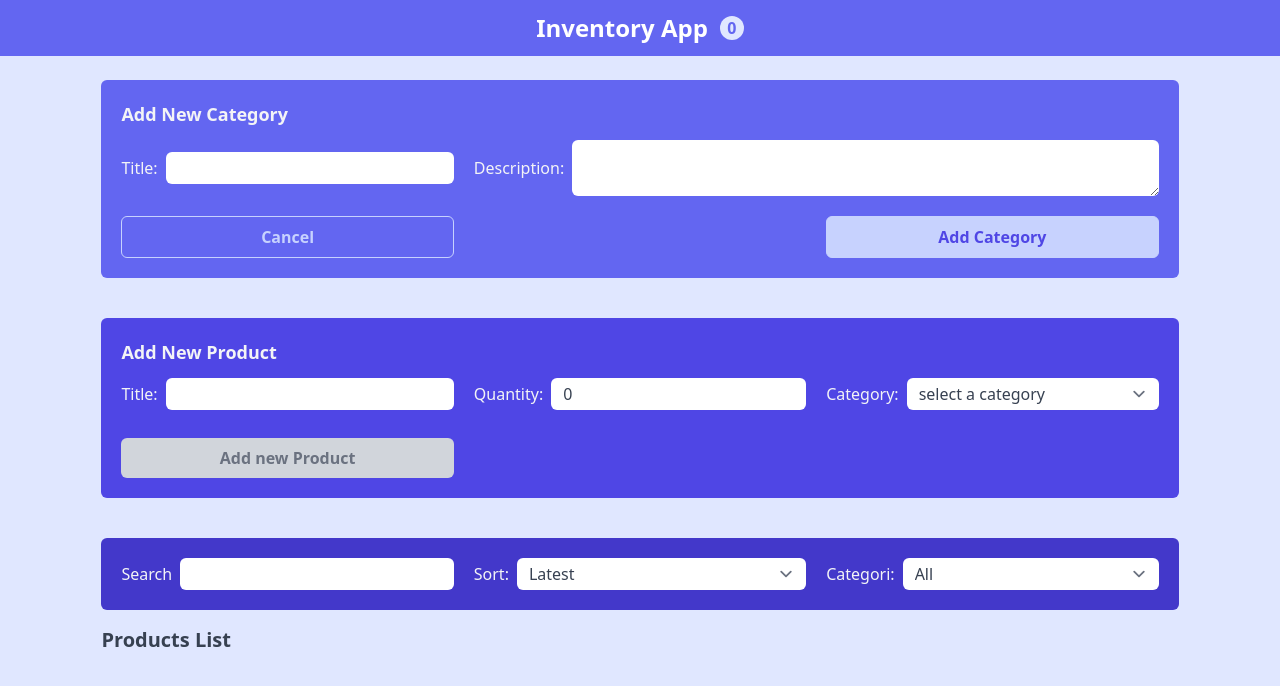
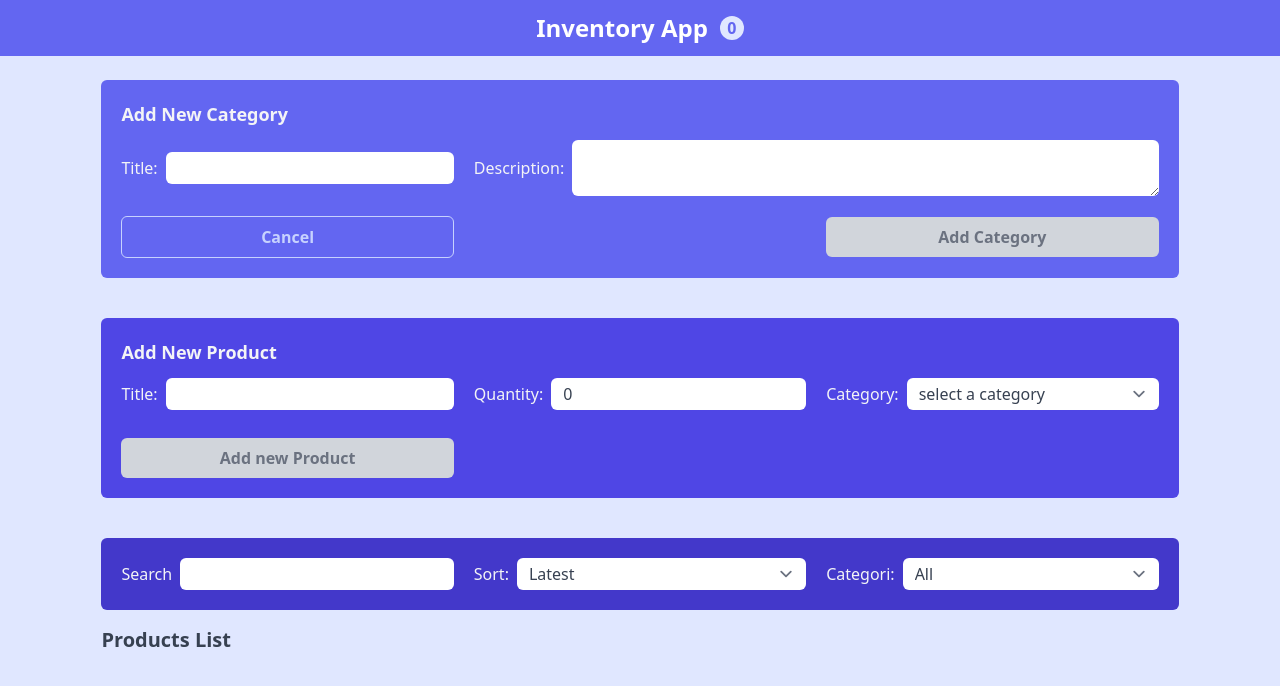
Before and after one commit to setykarimi/InventoryApp, a React (Create React App) app: page / in a window 1280 px wide. Both pictures are taken after a click on the button "Add new Category!". Shown: the top 686 px of the page. Built offline with nearby package versions, Linux system fonts and the light colour scheme.

Commit message:
Add errors and submit for form, Add form tag for adding category

```diff
--- a/src/components/Category.js
+++ b/src/components/Category.js
@@ -10,7 +10,7 @@ const CategoryForm = ({ setCategories }) => {
     });
 
     const changeInputHandler = ({ target }) => {
-        if(target.value !== ""){
+        if (target.value !== "") {
             setCategoryFormData({ ...categoryFormData, [target.name]: target.value })
         }
     };
@@ -30,7 +30,7 @@ const CategoryForm = ({ setCategories }) => {
 
     const validationSchema = Yup.object({
         title: Yup.string().required("Title is required"),
-        description: Yup.number().required("Description is required")
+        description: Yup.string().required("Description is required")
     })
 
     const formik = useFormik({
@@ -46,39 +46,49 @@ const CategoryForm = ({ setCategories }) => {
             <div className={`mb-6 bg-indigo-500 p-5 rounded-md ${isShow ? "" : "hidden"}`}>
                 <h2 className="font-bold text-lg text-left text-gray-100 mb-3">Add New Category</h2>
 
-                <div className="grid grid-cols-1 md:grid-cols-3 gap-5 justify-center items-center">
+                <form onSubmit={formik.handleSubmit}>
+                    <div className="grid grid-cols-1 md:grid-cols-3  md:gap-5 gap-6  justify-center items-center">
+                        <div className="flex flex-col relative">
                             <div className="flex justify-between items-center space-x-2">
                                 <label className="text-md text-gray-100">Title: </label>
                                 <input
                                     type="text"
                                     name="title"
-                            value={categoryFormData.title}
-                            onChange={changeInputHandler}
                                     className="rounded-md py-1 border-0 focus:border-0 focus:outline-0 w-full"
+                                    {...formik.getFieldProps('title')}
                                 />
                             </div>
-                    <div className="flex md:col-span-2 justify-between items-center space-x-2">
+                            {formik.errors.title && formik.touched.title &&
+                                <p className="absolute top-8 text-red-400 text-sm">{formik.errors.title}</p>}
+                        </div>
+
+                        <div className="flex flex-col relative md:col-span-2">
+                            <div className="flex  justify-between items-center space-x-2">
                                 <label className="text-md text-gray-100">Description: </label>
                                 <textarea
                                     name="description"
-                            value={categoryFormData.description}
-                            onChange={changeInputHandler}
                                     className="rounded-md py-1 border-0 focus:border-0 focus:outline-0 w-full"
+                                    {...formik.getFieldProps('description')}
                                 />
                             </div>
+                            {formik.errors.description && formik.touched.description &&
+                                <p className="absolute top-14 text-red-400 text-sm">{formik.errors.description}</p>}
+                        </div>
+
                         <button
                             className="border border-indigo-200 py-2 font-bold rounded-md text-indigo-200 hover:bg-indigo-200 hover:text-indigo-600 transition ease-in md:col-start-1 md:col-end-2"
                             onClick={() => setIsShow(false)}>
                             Cancel
                         </button>
                         <button
-                        className="bg-indigo-200 py-2 font-bold rounded-md border border-indigo-200 text-indigo-600 md:col-start-3 md:col-end-4"
-                        onClick={addNewCategoryHandler}>
+                            className="bg-green-200 py-2 font-bold rounded-md border border-green-200 text-green-600 md:col-start-3 md:col-end-4 disabled:text-gray-500 disabled:bg-gray-300 disabled:border-0"
+                            type="submit" disabled={!formik.isValid}>
                             Add Category
                         </button>
                     </div>
+                </form>
+            </div>
 
-            </div>
 
             <button
                 onClick={() => setIsShow(prevState => !prevState)}
```
Lines whose indentation alone changed are shown as unchanged.
